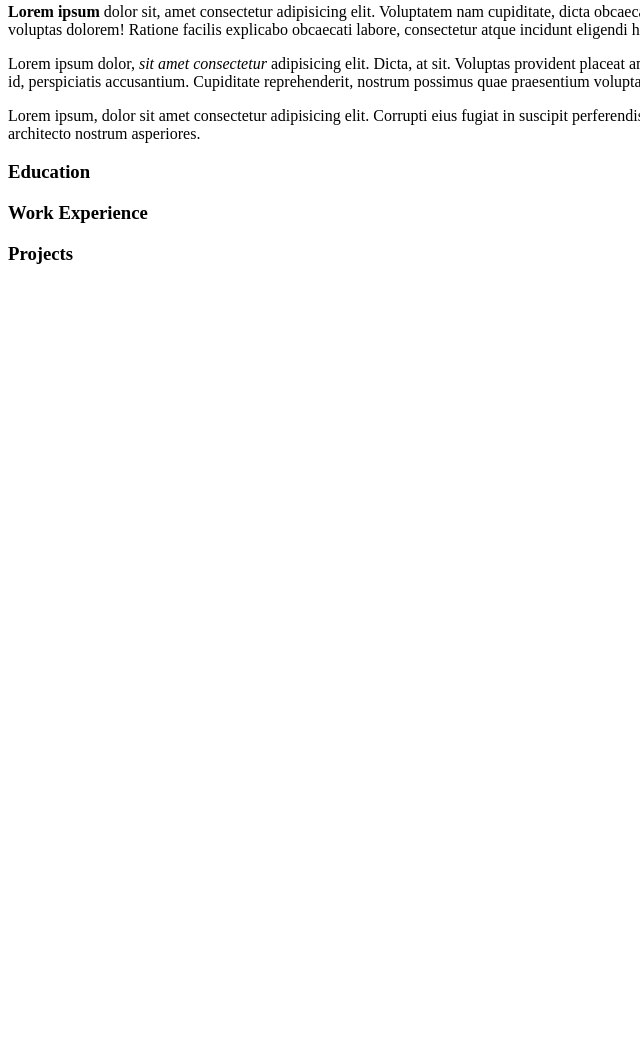
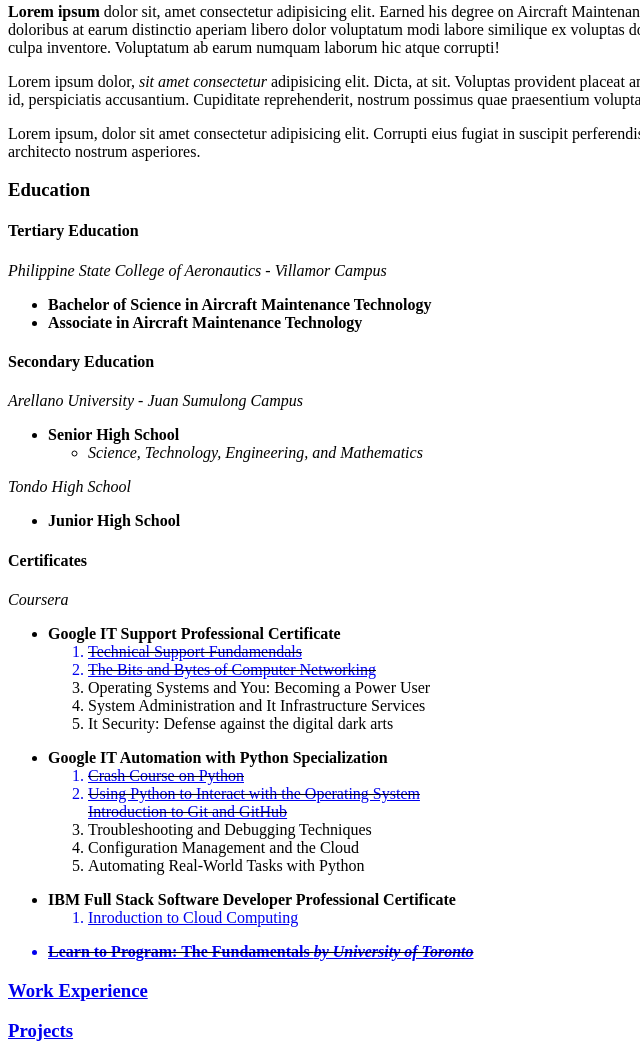
Before and after one commit to jawseep/my_website, a plain HTML site: page index.html in a window 1280 px wide. Shown: the part 165-1226 px from the top of the page, without its empty margins (0-640 px from the left). Before the commit the page ends 800 px from the top, so only its background shows below. Drawn offline with Linux system fonts and the light colour scheme.

Commit message:
Added List and HyperLinks on index.html File Added list (unordered and ordered) on the "Education" section. Added HyperLinks on the lists of certificates obtained under the "Certificates" section of the webpage.

```diff
--- a/index.html
+++ b/index.html
@@ -15,7 +15,7 @@
     <h3>About Me</h3>
     <!-- A short introduction of yourself -->
         <p>
-            <strong>Lorem ipsum</strong> dolor sit, amet consectetur adipisicing elit. Voluptatem nam cupiditate, dicta obcaecati omnis doloribus at earum distinctio aperiam libero dolor voluptatum modi labore similique ex voluptas dolorem! Ratione facilis explicabo obcaecati labore, consectetur atque incidunt eligendi hic qui quis culpa inventore. Voluptatum ab earum numquam laborum hic atque corrupti!
+            <strong>Lorem ipsum</strong> dolor sit, amet consectetur adipisicing elit. Earned his degree on Aircraft Maintenance Technology in Philippine State College of Aeronautics Villamor Campus dicta obcaecati omnis doloribus at earum distinctio aperiam libero dolor voluptatum modi labore similique ex voluptas dolorem! Ratione facilis explicabo obcaecati labore, consectetur atque incidunt eligendi hic qui quis culpa inventore. Voluptatum ab earum numquam laborum hic atque corrupti!
         </p>
         <p>
             Lorem ipsum dolor, <em>sit amet consectetur</em> adipisicing elit. Dicta, at sit. Voluptas provident placeat amet quasi sint non illo aliquid illum debitis deleniti iure deserunt possimus iusto magnam, pariatur id, perspiciatis accusantium. Cupiditate reprehenderit, nostrum possimus quae praesentium voluptatum ex facere ullam rerum recusandae, consequuntur saepe repellat maiores dolorum assumenda?
@@ -23,8 +23,74 @@
         <p>
             Lorem ipsum, dolor sit amet consectetur adipisicing elit. Corrupti eius fugiat in suscipit perferendis rem, magni eos? Eveniet, consectetur dicta, nisi sit neque excepturi aperiam provident eos architecto nostrum asperiores.
         </p>
+
+
+
     <h3>Education</h3>
     <!-- Educational background including certificates earned -->
+        <h4>Tertiary Education</h4>
+        <p><em>Philippine State College of Aeronautics - Villamor Campus</em></p>
+        <ul>
+            <b>
+            <li>Bachelor of Science in Aircraft Maintenance Technology</li>
+            <li>Associate in Aircraft Maintenance Technology</li>
+            </b>
+        </ul>
+
+        <h4>Secondary Education</h4>
+        <p><em>Arellano University - Juan Sumulong Campus</em></p>
+        <ul>
+            <li><b>Senior High School</b></li>
+            <ul>
+                <li><i>Science, Technology, Engineering, and Mathematics</i></li>
+            </ul>
+        </ul>
+        <p><em>Tondo High School</em></p>
+        <ul>
+            <li><b>Junior High School</b></li>
+        </ul>
+
+
+        <h4>Certificates</h4>
+        <p><em>Coursera</em></p>
+        <ul>
+            <li><b>Google IT Support Professional Certificate</b></li>
+            <ol>
+                <del>
+                <a href="https://coursera.org/share/beb54bcdb7bef3c91d671c279f8df530" target="_blank" rel="noopener noreferrer"><li>Technical Support Fundamendals</li></a>
+                <a href="https://coursera.org/share/cdac09097f423ea100348505e50bc412" target="_blank" rel="noopener noreferrer"><li>The Bits and Bytes of Computer Networking</li></a>
+                </del>
+                <li>Operating Systems and You: Becoming a Power User</li>
+                <li>System Administration and It Infrastructure Services</li>
+                <li>It Security: Defense against the digital dark arts</li>
+            </ol>
+        </ul>
+        <ul>
+            <li><b>Google IT Automation with Python Specialization</b></li>
+            <ol>
+                <del>
+                <a href="https://coursera.org/share/8688e2519500dcb7ba1aca452b249bff"target="_blank" rel="noopener noreferrer"><li>Crash Course on Python</li></a>
+                <a href="https://coursera.org/share/51e25478d7ffc99496a0877cdc59fbb6" target="_blank" rel="noopener noreferrer"><li>Using Python to Interact with the Operating System</li></a>
+                <a href="https://coursera.org/share/d93d3d1b6657c4479c512ebb150413b4"<li>Introduction to Git and GitHub</li></a>
+                </del>
+                <li>Troubleshooting and Debugging Techniques</li>
+                <li>Configuration Management and the Cloud</li>
+                <li>Automating Real-World Tasks with Python</li>
+            </ol>
+        </ul>
+        <ul>
+            <li><b>IBM Full Stack Software Developer Professional Certificate</b></li>
+            <ol>
+                <a href="https://coursera.org/share/092f829094c6f556b56bcf0cd2b1a349" target="_blank"rel="noopener noreferrer"><li>Inroduction to Cloud Computing</li></a>
+            </ol>
+        </ul>
+        <ul>
+            <del><b>
+            <a href="https://coursera.org/share/aee977a4e1a1b7bb4501aab44a46d38f" target="_blank" rel="noopener noreferrer"><li>Learn to Program: The Fundamentals <em>by University of Toronto</em></li>
+            </b></del>
+        </ul>
+
+
 
     <h3>Work Experience</h3>
     <!-- Work experience throughout your professional career -->
```
